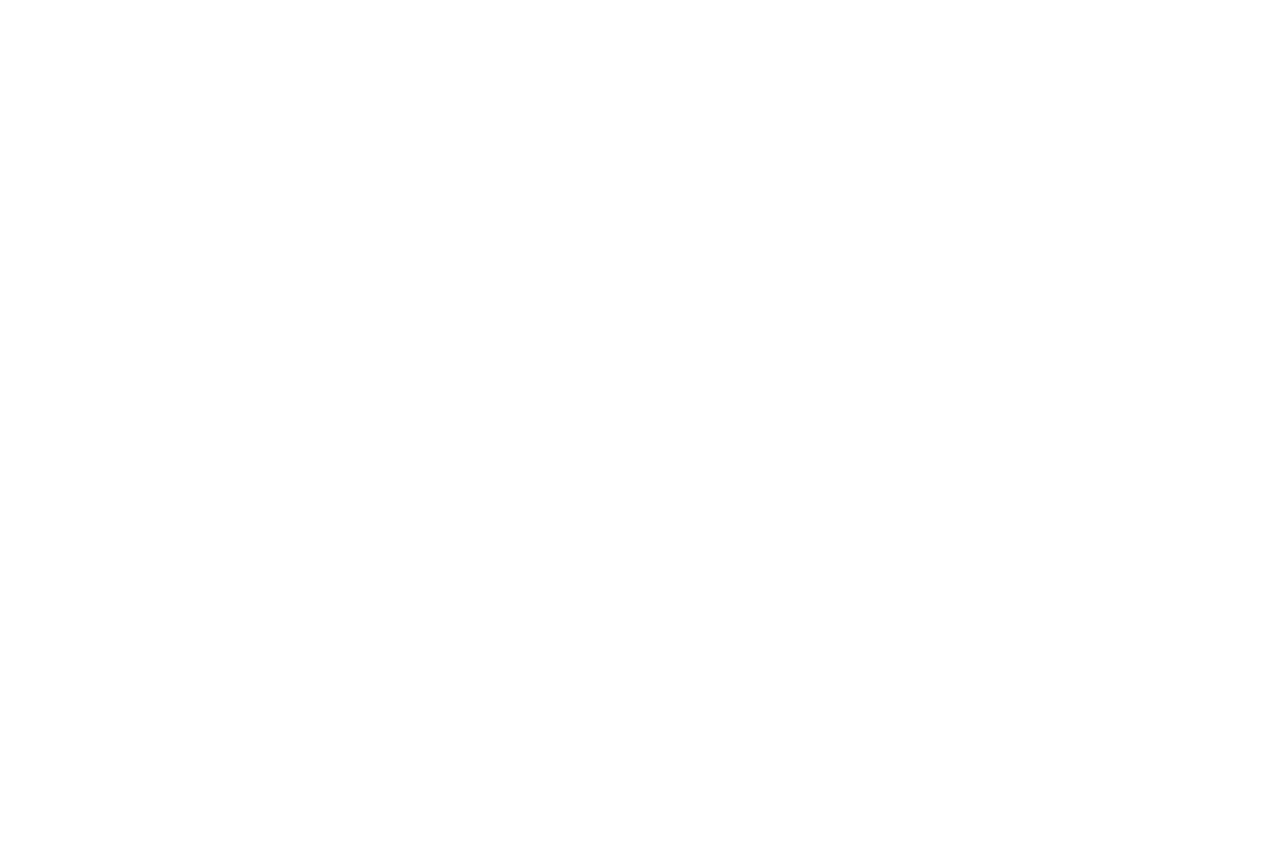
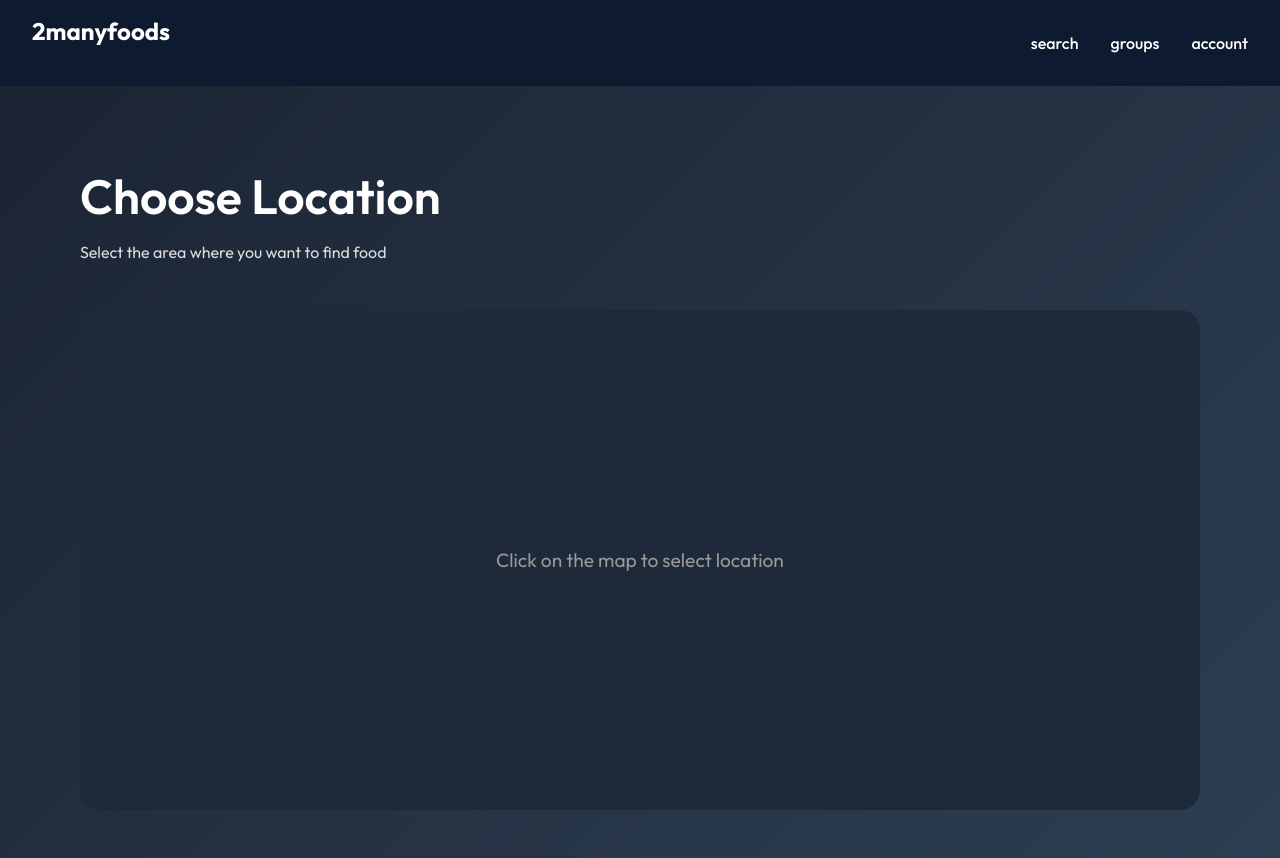
Before and after one commit to maejikal/SC2006-Foodball, a React (Vite) app in the folder 2ManyFoods/2manyfoods-frontend/: page /foodball/select-location in a window 1280 px wide. Before the commit this address had no page. Before the commit the page ends 800 px from the top, so only its background shows below. Built offline with nearby package versions, Linux system fonts and the light colour scheme.

Commit message:
added a new page for leader to select map and user to wait for leader

```diff
--- a/2ManyFoods/2manyfoods-frontend/src/App.jsx
+++ b/2ManyFoods/2manyfoods-frontend/src/App.jsx
@@ -16,6 +16,8 @@
 import GroupsPage from './pages/GroupsPage';
 import CreateGroupPage from './pages/CreateGroupPage';
 import GroupDetailsPage from './pages/GroupDetailsPage';
+import LeaderLocationPage from './pages/LeaderLocationPage';
+import WaitingForLeaderPage from './pages/WaitingForLeaderPage';
 import InProgressPage from './pages/InProgressPage';
 import ResultsPage from './pages/ResultsPage';
 import VotingPage from './pages/VotingPage';
@@ -40,6 +42,8 @@
         <Route path="/groups" element={<GroupsPage />} />
         <Route path="/groups/create" element={<CreateGroupPage />} />
         <Route path="/groups/:groupId" element={<GroupDetailsPage />} />
+        <Route path="/foodball/select-location" element={<LeaderLocationPage />} />
+        <Route path="/foodball/waiting" element={<WaitingForLeaderPage />} />
         <Route path="/foodball/in-progress" element={<InProgressPage />} />
         <Route path="/foodball/results" element={<ResultsPage />} />
         <Route path="/foodball/voting" element={<VotingPage />} />
--- /dev/null
+++ b/2ManyFoods/2manyfoods-frontend/src/pages/LeaderLocationPage.css
@@ -0,0 +1,107 @@
+.leaderLocationPage {
+  background: linear-gradient(135deg, #1a2332 0%, #2d3e52 100%);
+  display: flex;
+  flex-direction: column;
+  min-height: 100vh;
+  color: white;
+  font-family: 'Poppins', sans-serif;
+}
+
+.leaderLocationContent {
+  flex: 1;
+  padding: 3rem 5rem;
+}
+
+.leaderLocationContent h1 {
+  font-size: 3rem;
+  text-transform: capitalize;
+  margin-bottom: 1rem;
+  font-weight: 600;
+}
+
+.leaderLocationContent > p {
+  font-size: 1rem;
+  color: #ddd;
+  margin-bottom: 3rem;
+}
+
+.mapSection {
+  display: flex;
+  flex-direction: column;
+  gap: 2rem;
+}
+
+.mapWrapper {
+  background: #1e2a3a;
+  border-radius: 20px;
+  height: 500px;
+  overflow: hidden;
+  position: relative;
+  cursor: crosshair;
+}
+
+.placeholderMap {
+  width: 100%;
+  height: 100%;
+  display: flex;
+  align-items: center;
+  justify-content: center;
+  font-size: 1.2rem;
+  color: #999;
+  position: relative;
+}
+
+.locationMarker {
+  position: absolute;
+  width: 20px;
+  height: 20px;
+  background: #d2542f;
+  border-radius: 50%;
+  border: 3px solid white;
+  transform: translate(-50%, -50%);
+  box-shadow: 0 0 20px rgba(210, 84, 47, 0.6);
+  animation: pulse 1.5s infinite;
+}
+
+@keyframes pulse {
+  0%, 100% {
+    transform: translate(-50%, -50%) scale(1);
+    opacity: 1;
+  }
+  50% {
+    transform: translate(-50%, -50%) scale(1.2);
+    opacity: 0.8;
+  }
+}
+
+.locationInfo {
+  background: rgba(255, 255, 255, 0.1);
+  padding: 1.5rem;
+  border-radius: 15px;
+  display: flex;
+  justify-content: space-between;
+  align-items: center;
+}
+
+.locationInfo p {
+  font-size: 1.1rem;
+  margin: 0;
+}
+
+.confirmBtn {
+  background: #7b6bae;
+  color: white;
+  padding: 0.9rem 2.5rem;
+  border: none;
+  border-radius: 30px;
+  font-family: 'Poppins', sans-serif;
+  font-size: 1rem;
+  font-weight: 500;
+  cursor: pointer;
+  text-transform: lowercase;
+  transition: opacity 0.2s;
+}
+
+.confirmBtn:hover {
+  opacity: 0.9;
+}
--- /dev/null
+++ b/2ManyFoods/2manyfoods-frontend/src/pages/LeaderLocationPage.jsx
@@ -0,0 +1,84 @@
+import React, { useState, useEffect } from 'react';
+import { useNavigate, useLocation } from 'react-router-dom';
+import Navbar from '../components/AuthenticatedNavbar';
+import './LeaderLocationPage.css';
+
+export default function LeaderLocationPage() {
+  const navigate = useNavigate();
+  const location = useLocation();
+  const groupName = location.state?.groupName || 'supper';
+  const groupId = location.state?.groupId;
+
+  const [selectedLocation, setSelectedLocation] = useState(null);
+
+  // TODO: Replace with actual WebSocket connection
+  const broadcastLocationSelection = (locationData) => {
+    // This should send the location to all group members via WebSocket
+    console.log('Broadcasting location selection:', locationData);
+
+    // Mock WebSocket broadcast:
+    // socket.emit('location-selected', { groupId, location: locationData });
+  };
+
+  const handleLocationClick = (e) => {
+    // Get click coordinates on map (mock implementation)
+    const rect = e.currentTarget.getBoundingClientRect();
+    const x = e.clientX - rect.left;
+    const y = e.clientY - rect.top;
+
+    setSelectedLocation({ x, y, name: 'Selected Location' });
+  };
+
+  const handleConfirmLocation = () => {
+    if (selectedLocation) {
+      // Broadcast to all members
+      broadcastLocationSelection(selectedLocation);
+
+      // Navigate to InProgressPage
+      navigate('/foodball/in-progress', {
+        state: {
+          groupName,
+          groupId,
+          location: selectedLocation
+        }
+      });
+    }
+  };
+
+  return (
+    <div className="leaderLocationPage">
+      <Navbar />
+      <div className="leaderLocationContent">
+        <h1>choose location</h1>
+        <p>Select the area where you want to find food</p>
+
+        <div className="mapSection">
+          <div className="mapWrapper" onClick={handleLocationClick}>
+            {/* Replace with actual map component (Google Maps, Mapbox, etc.) */}
+            <div className="placeholderMap">
+              <p>Click on the map to select location</p>
+              {selectedLocation && (
+                <div
+                  className="locationMarker"
+                  style={{
+                    left: `${selectedLocation.x}px`,
+                    top: `${selectedLocation.y}px`
+                  }}
+                />
+              )}
+            </div>
+          </div>
+
+          {selectedLocation && (
+            <div className="locationInfo">
+              <p>Location selected</p>
+              <button className="confirmBtn" onClick={handleConfirmLocation}>
+                confirm location
+              </button>
+            </div>
+          )}
+        </div>
+      </div>
+    </div>
+  );
+}
--- /dev/null
+++ b/2ManyFoods/2manyfoods-frontend/src/pages/WaitingForLeaderPage.css
@@ -0,0 +1,47 @@
+.waitingPage {
+  background: linear-gradient(135deg, #1a2332 0%, #2d3e52 100%);
+  display: flex;
+  flex-direction: column;
+  min-height: 100vh;
+  color: white;
+  font-family: 'Poppins', sans-serif;
+}
+
+.waitingContent {
+  flex: 1;
+  display: flex;
+  flex-direction: column;
+  align-items: center;
+  justify-content: center;
+  padding: 3rem 5rem;
+  text-align: center;
+}
+
+.spinningGlobe {
+  margin-bottom: 3rem;
+  position: relative;
+  width: 250px;
+  height: 250px;
+  display: flex;
+  align-items: center;
+  justify-content: center;
+}
+
+.globeImage {
+  width: 500px;
+  height: 500px;
+  object-fit: contain;
+  filter: drop-shadow(0 0 30px rgba(87, 180, 209, 0.4));
+}
+
+.waitingContent h1 {
+  font-size: 2.5rem;
+  margin-bottom: 1rem;
+  font-weight: 600;
+}
+
+.waitingContent p {
+  font-size: 1.1rem;
+  color: #ddd;
+  max-width: 600px;
+}
--- /dev/null
+++ b/2ManyFoods/2manyfoods-frontend/src/pages/WaitingForLeaderPage.jsx
@@ -0,0 +1,59 @@
+import React, { useEffect } from 'react';
+import { useNavigate, useLocation } from 'react-router-dom';
+import Navbar from '../components/AuthenticatedNavbar';
+import './WaitingForLeaderPage.css';
+
+export default function WaitingForLeaderPage() {
+  const navigate = useNavigate();
+  const location = useLocation();
+  const groupName = location.state?.groupName || 'supper';
+  const groupId = location.state?.groupId;
+
+  useEffect(() => {
+    // TODO: Set up WebSocket listener for location selection
+    // When leader selects location, all members should be redirected
+
+    // Mock WebSocket listener:
+    // socket.on('location-selected', (data) => {
+    //   if (data.groupId === groupId) {
+    //     navigate('/foodball/in-progress', {
+    //       state: {
+    //         groupName,
+    //         groupId,
+    //         location: data.location
+    //       }
+    //     });
+    //   }
+    // });
+
+    // For testing: Auto-redirect after 10 seconds
+    const timer = setTimeout(() => {
+      navigate('/foodball/in-progress', {
+        state: { groupName, groupId }
+      });
+    }, 10000);
+
+    return () => {
+      clearTimeout(timer);
+      // Clean up WebSocket listener
+      // socket.off('location-selected');
+    };
+  }, [navigate, groupName, groupId]);
+
+  return (
+    <div className="waitingPage">
+      <Navbar />
+      <div className="waitingContent">
+        <div className="spinningGlobe">
+          <img
+            src="https://media3.giphy.com/media/v1.Y2lkPTc5MGI3NjExaDU1Y2dyNzdxamt0dzR0bjA1OG92MGx0NjRrNWpnM3VpNWNkbHQ4eCZlcD12MV9pbnRlcm5hbF9naWZfYnlfaWQmY3Q9Zw/VI2UC13hwWin1MIfmi/giphy.gif"
+            alt="Rotating Earth Globe"
+            className="globeImage"
+          />
+        </div>
+        <h1>Leader is choosing the location</h1>
+        <p>Please wait while the group leader selects where to find food...</p>
+      </div>
+    </div>
+  );
+}
```
Also changed, not shown: 2ManyFoods/2manyfoods-frontend/src/pages/GroupDetailsPage.jsx (+24 -11 lines).
